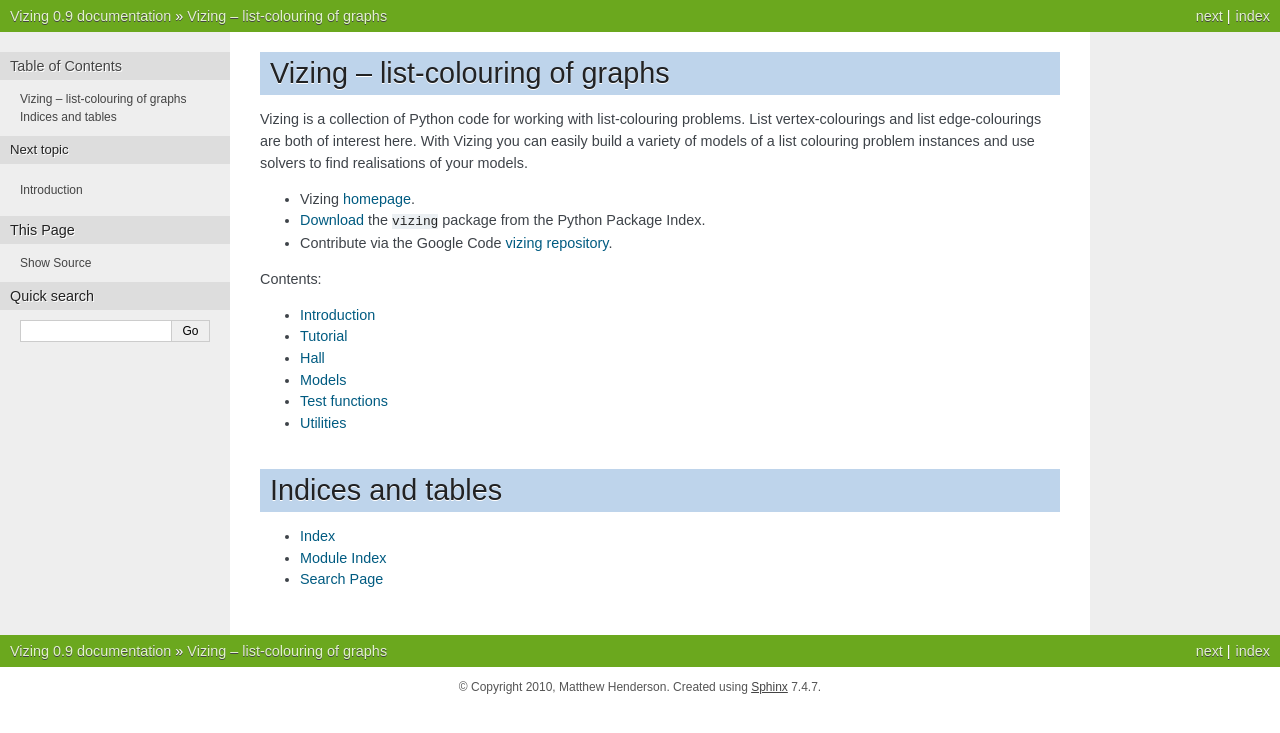
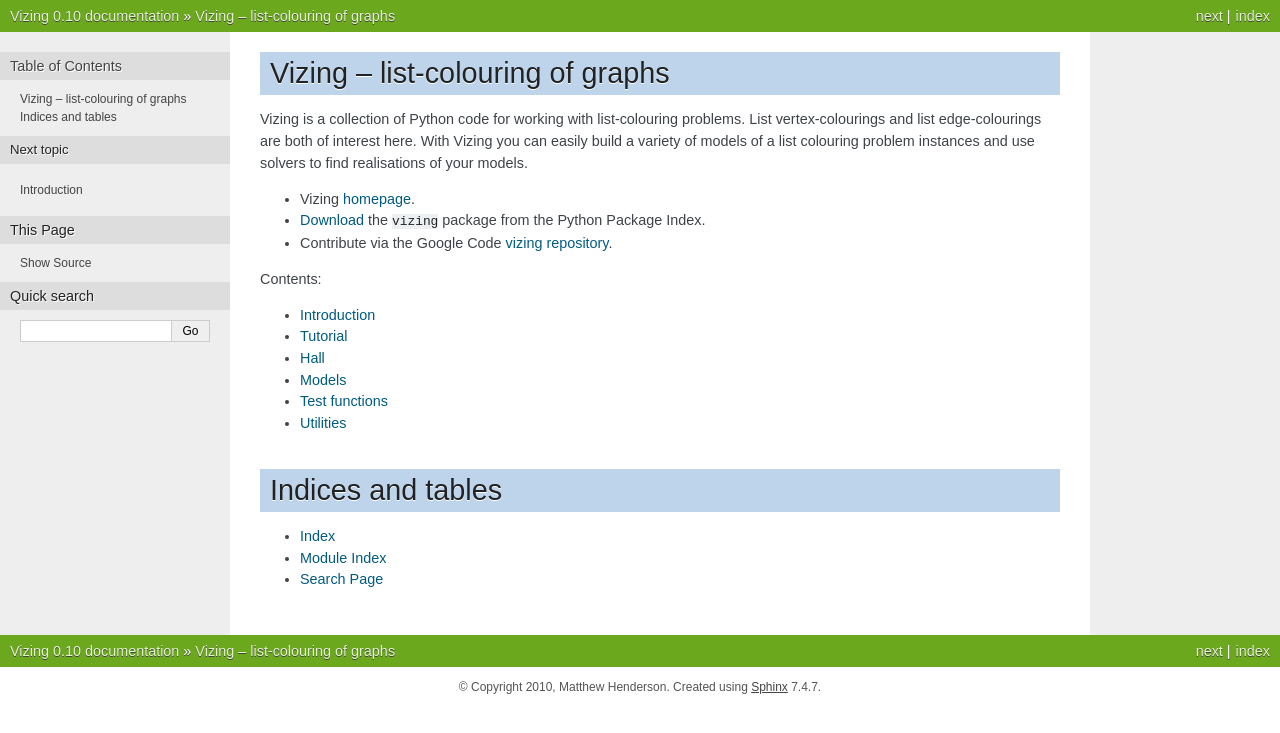
Before and after one commit to MHenderson/vizing, a Sphinx documentation site: the page built from docs/source/index.rst, in a window 1280 px wide. Shown: the top 733 px of the page. Built offline with Sphinx 7.4.7, drawn with Linux system fonts in a browser that asks for light colours; formulas are drawn with MathJax 3.

Commit message:
Version update 0.0.10.

```diff
--- a/docs/source/conf.py
+++ b/docs/source/conf.py
@@ -49,9 +49,9 @@
 # built documents.
 #
 # The short X.Y version.
-version = '0.9'
+version = '0.10'
 # The full version, including alpha/beta/rc tags.
-release = '0.9'
+release = '0.10'
 
 # The language for content autogenerated by Sphinx. Refer to documentation
 # for a list of supported languages.
--- a/setup.py
+++ b/setup.py
@@ -5,7 +5,7 @@
 setup(
     name = "vizing",
     packages = ["vizing"],
-    version = "0.0.9",
+    version = "0.0.10",
     description = "List-colouring of graphs",
     author = "Matthew Henderson",
     author_email = "matthew.james.henderson@gmail.com",
```
Also changed, not shown: 1 other file.
